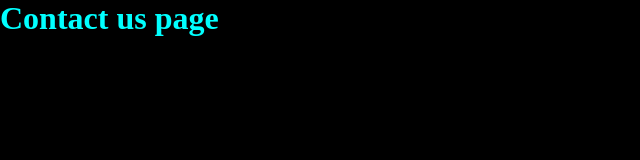
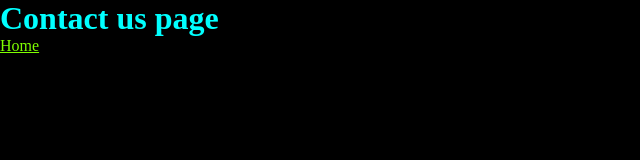
Before and after one commit to Chanuka999/nextjs_tutorial, a Next.js app in the folder myfirstapp/: page /contact in a window 1280 px wide. Shown: the top 160 px of the page, without its empty margins (0-640 px from the left). Built offline with nearby package versions, Linux system fonts and the light colour scheme.

Commit message:
Add contact page with navigation link to home

```diff
--- /dev/null
+++ b/myfirstapp/src/app/contact/contact.module.css
@@ -0,0 +1,3 @@
+.Link {
+  color: chartreuse;
+}
--- a/myfirstapp/src/app/contact/page.jsx
+++ b/myfirstapp/src/app/contact/page.jsx
@@ -1,7 +1,16 @@
 import React from "react";
+import styles from "./contact.module.css";
+import Link from "next/link";
 
 const page = () => {
-  return <h1>Contact us page</h1>;
+  return (
+    <>
+      <h1>Contact us page</h1>
+      <Link href="/" className={styles.Link}>
+        Home
+      </Link>
+    </>
+  );
 };
 
 export default page;
```
